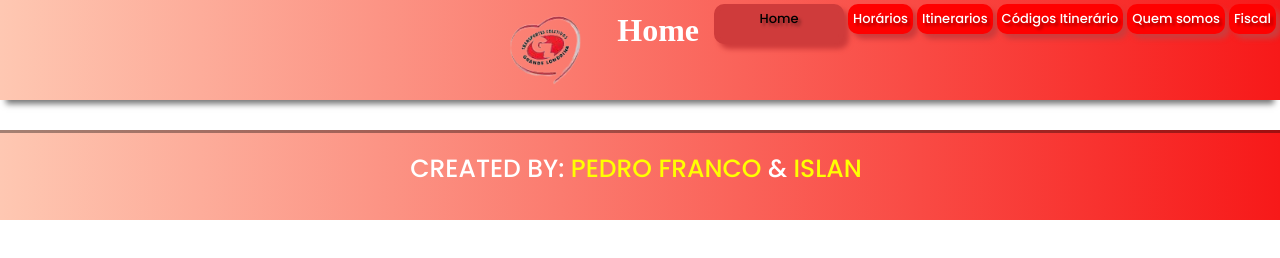
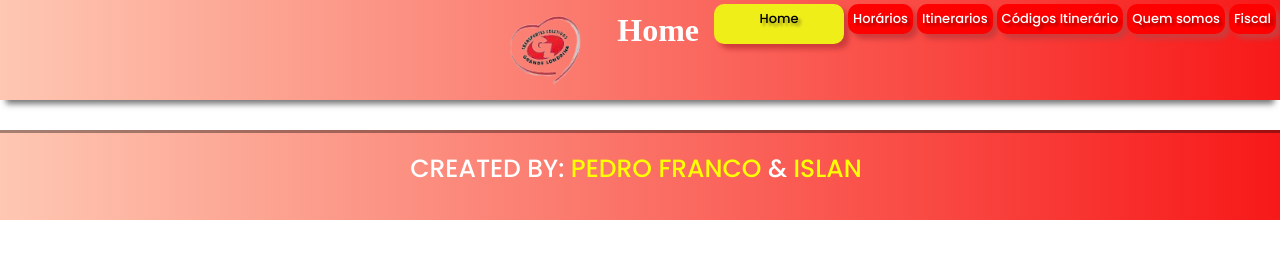
Before and after one commit to IslanJesus/cco, a plain HTML site: page index.html in a window 1280 px wide. In both pictures the pointer is over the link "Home". Drawn offline with Linux system fonts and the light colour scheme.

Commit message:
Update style.css

```diff
--- a/style.css
+++ b/style.css
@@ -102,8 +102,8 @@ body{
     width: 120px;
     height: 30px;
     color: black;
-    background: rgb(207, 59, 59);
-    border: 5px solid rgb(207, 59, 59);
+    background: #F0EE19;
+    border: 5px solid #F0EE19;
     transition: none;
     -webkit-transition: .4s;
 }
```
